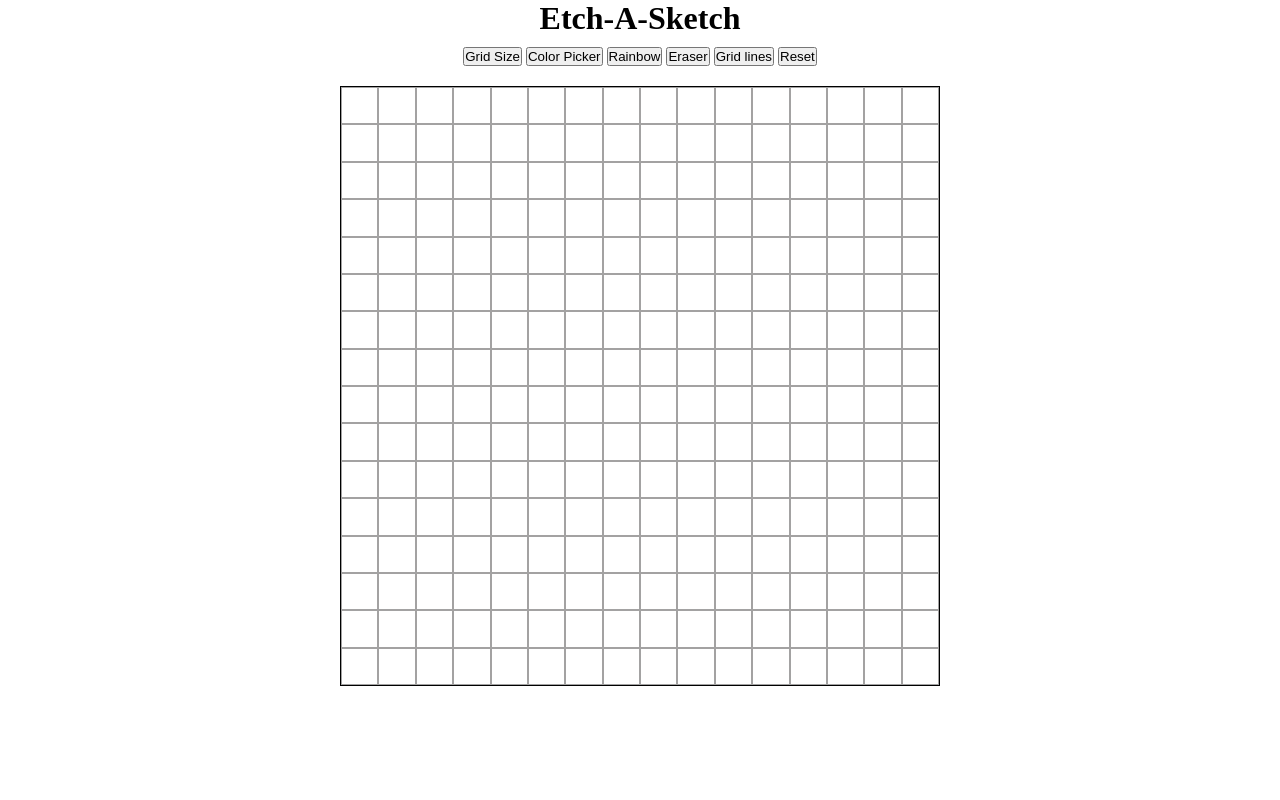
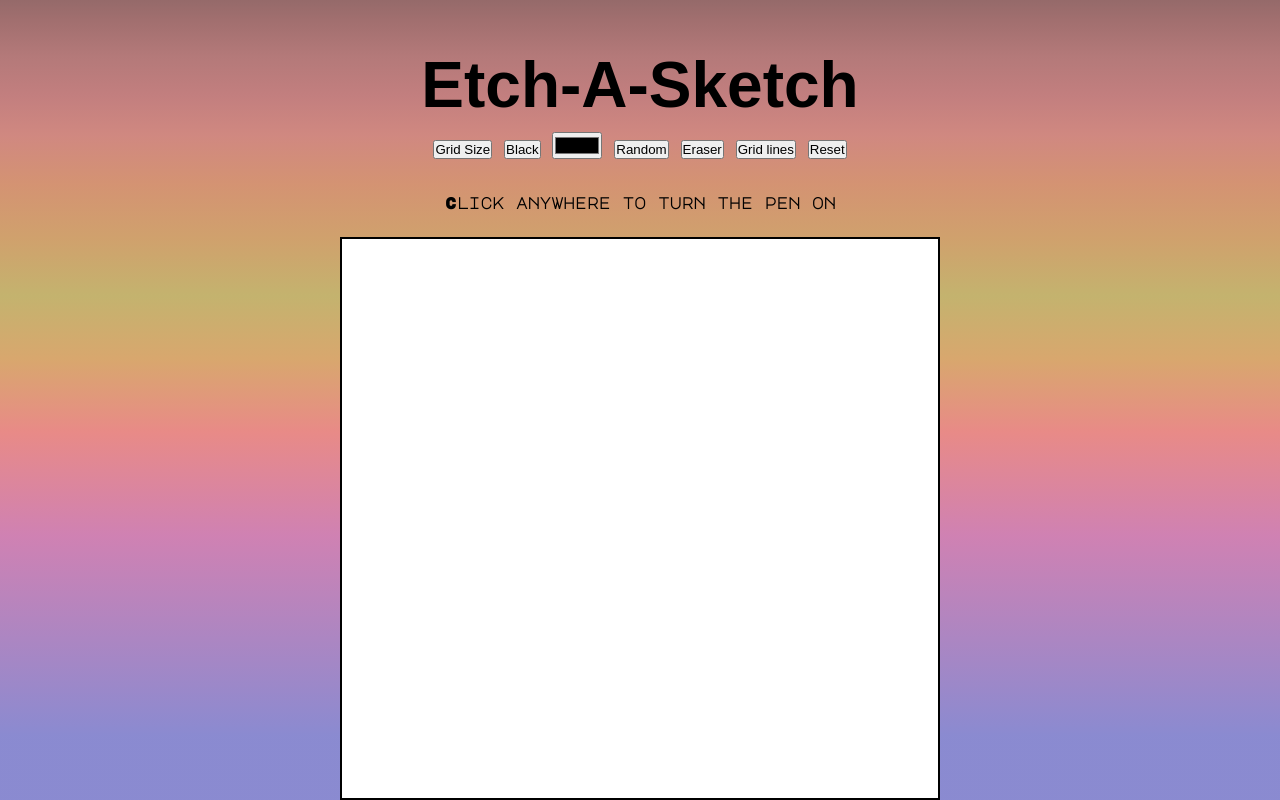
Before and after one commit to Manjil-Thapa/odin-Etch-A-Sketch, a plain HTML site: page index.html in a window 1280 px wide. Both pictures are taken after a click on the button "Grid lines". Drawn offline with Linux system fonts and the light colour scheme; a web font is replaced by a local one.

Commit message:
added styling, color picker btn

```diff
--- a/app.js
+++ b/app.js
@@ -1,14 +1,29 @@
-// Global default color
+// Global selectors
 let color = "black";
+let handleColor = false;
 
 document.addEventListener("DOMContentLoaded", function () {
   createBoard(16);
 
+  document.querySelector("body").addEventListener("click", function (e) {
+    if (e.target.tagName != "BUTTON") {
+      handleColor = !handleColor;
+      let sketch = document.querySelector("#sketch");
+      if (handleColor) {
+        sketch.textContent = "Pen on";
+      } else {
+        sketch.textContent = "Pen off";
+      }
+    }
+  });
+
   // Variable for a button
   let gridSizeBtn = document.querySelector("#grid-size");
   gridSizeBtn.addEventListener("click", function () {
+    reset();
     let size = gridSize();
     createBoard(size);
+    clearBoard();
   });
 });
 
@@ -22,6 +37,7 @@ function createBoard(size) {
   for (let i = 0; i < pixels; i++) {
     let divs = document.createElement("div");
     divs.classList.add("pixel");
+    divs.style.backgroundColor = "white";
     // Draw
     divs.addEventListener("mouseover", pixelColor);
     board.insertAdjacentElement("beforeend", divs);
@@ -46,13 +62,50 @@ const gridSize = () => {
 
 // Pixel colors
 function pixelColor() {
-  if (color == "random") {
-    this.style.backgroundColor = `hsl(${Math.random() * 360}, 100%, 50%)`;
-  } else {
-    this.style.backgroundColor = "black";
+  if (handleColor) {
+    if (color == "random") {
+      this.style.backgroundColor = `hsl(${Math.random() * 360}, 100%, 50%)`;
+      // } else if (color == "getColor") {
+      //   let newColor = document.querySelector("#get-color");
+      //   newColor.addEventListener("click", function (e) {
+      //     return e.target.value;
+      //   });
+    } else {
+      this.style.backgroundColor = "black";
+    }
   }
 }
 
 function setColor(colorChoice) {
   color = colorChoice;
 }
+
+// Clear board
+function clearBoard() {
+  let pixels = document.querySelectorAll(".pixel");
+  pixels.forEach((pixel) => {
+    pixel.style.backgroundColor = "white";
+  });
+}
+
+// Reset pixels and board
+function reset() {
+  let pixels = document.querySelectorAll(".pixel");
+  pixels.forEach((pixel) => {
+    pixel.remove();
+  });
+}
+
+// Toggle grid lines
+const toggleGrid = document.querySelector("#toggle-grid");
+toggleGrid.addEventListener("click", function () {
+  let pixels = document.querySelectorAll(".pixel");
+  pixels.forEach((pixel) => {
+    pixel.classList.toggle("toggle-grid");
+  });
+});
+
+let newColor = document.querySelector("#get-color");
+newColor.addEventListener("click", function (e) {
+  console.log(e.target.value);
+});
--- a/index.html
+++ b/index.html
@@ -4,6 +4,12 @@
     <meta charset="UTF-8" />
     <meta http-equiv="X-UA-Compatible" content="IE=edge" />
     <meta name="viewport" content="width=device-width, initial-scale=1.0" />
+    <link rel="preconnect" href="https://fonts.googleapis.com" />
+    <link rel="preconnect" href="https://fonts.gstatic.com" crossorigin />
+    <link
+      href="https://fonts.googleapis.com/css2?family=Major+Mono+Display&family=Zeyada&display=swap"
+      rel="stylesheet"
+    />
     <link rel="stylesheet" href="styles.css" />
     <title>Etch-A-Sketch</title>
   </head>
@@ -12,13 +18,20 @@
 
     <div class="options">
       <button id="grid-size">Grid Size</button>
-      <button id="pick-color" onclick="setColor('black')">Color Picker</button>
-      <button id="rainbow" onclick="setColor('random')">Rainbow</button>
+      <button id="black" onclick="setColor('black')">Black</button>
+      <input
+        id="get-color"
+        type="color"
+        name="getColor"
+        onclick="setColor('getColor')"
+      />
+      <button id="rainbow" onclick="setColor('random')">Random</button>
       <button id="eraser">Eraser</button>
       <button id="toggle-grid">Grid lines</button>
-      <button id="reset">Reset</button>
+      <button id="reset" onclick="clearBoard()">Reset</button>
     </div>
     <p id="prompt-msg"></p>
+    <p id="sketch">Click anywhere to turn the pen on</p>
     <div id="board"></div>
 
     <script src="app.js"></script>
--- a/styles.css
+++ b/styles.css
@@ -6,17 +6,48 @@
 body {
   display: flex;
   flex-direction: column;
-  justify-content: center;
+  justify-content: flex-start;
   align-items: center;
   gap: 10px;
+  height: 100vh;
+  font-family: "Major Mono Display", sans-serif;
+  background-image: linear-gradient(
+    0deg,
+    hsl(240deg 43% 68%) 8%,
+    hsl(322deg 45% 66%) 33%,
+    hsl(2deg 68% 72%) 46%,
+    hsl(32deg 58% 64%) 55%,
+    hsl(48deg 42% 60%) 63%,
+    hsl(32deg 51% 62%) 70%,
+    hsl(20deg 53% 64%) 77%,
+    hsl(6deg 46% 66%) 83%,
+    hsl(360deg 36% 63%) 88%,
+    hsl(360deg 28% 59%) 93%,
+    hsl(360deg 22% 54%) 97%,
+    hsl(0deg 17% 50%) 100%
+  );
+}
+h1 {
+  font-family: "Zeyada", sans-serif;
+  font-size: 4rem;
+  padding-top: 1rem;
+  margin-top: 2rem;
+}
+p {
+  font-weight: 600;
+  font-size: 1rem;
+  padding-bottom: 1rem;
+}
+.pixel {
+  border: 1px solid rgb(221, 219, 219);
 }
 
-.pixel {
-  border: 1px solid rgb(163, 162, 162);
+.toggle-grid {
+  border: none;
 }
 #board {
   width: 600px;
   height: 600px;
-  border: 1px solid black;
+  border: 2px solid black;
   display: grid;
 }
```
